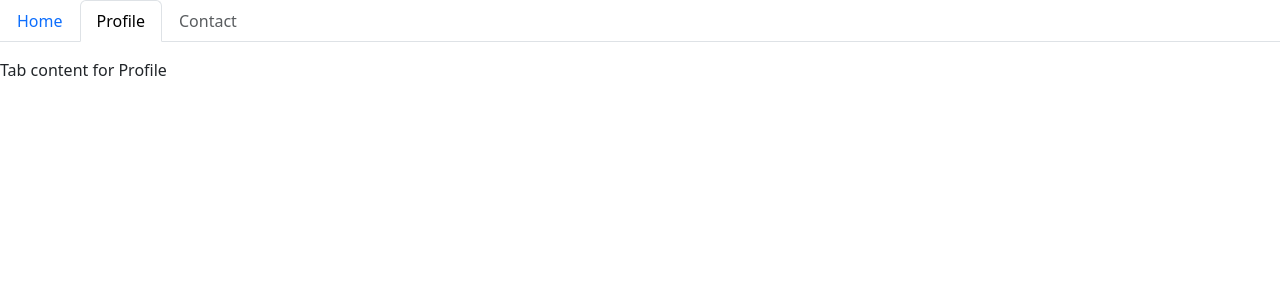
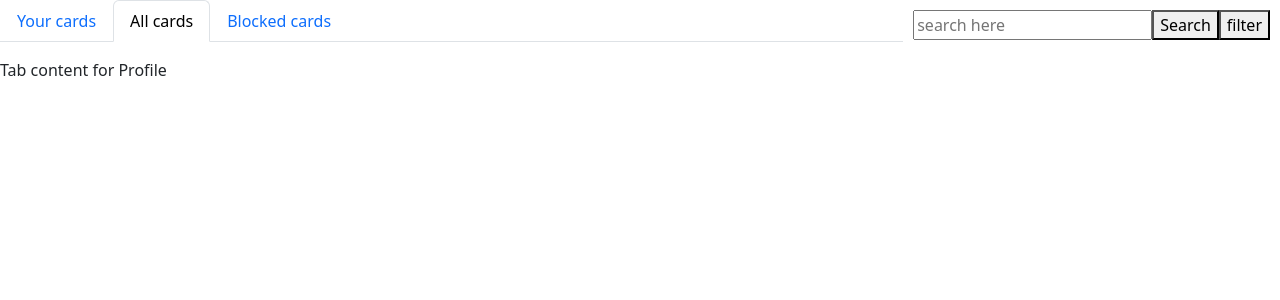
Before and after one commit to chidambarkharvi/pm, a React (Create React App) app: page / in a window 1280 px wide. Shown: the top 300 px of the page. Built offline with nearby package versions, Linux system fonts and the light colour scheme.

Commit message:
tab added with search

```diff
--- a/package.json
+++ b/package.json
@@ -10,6 +10,7 @@
     "react": "^18.2.0",
     "react-bootstrap": "^2.8.0",
     "react-dom": "^18.2.0",
+    "react-icons": "^4.10.1",
     "react-scripts": "5.0.1",
     "web-vitals": "^2.1.4"
   },
--- a/src/App.js
+++ b/src/App.js
@@ -1,24 +1,11 @@
 import React from 'react'
-import Tab from 'react-bootstrap/Tab';
-import Tabs from 'react-bootstrap/Tabs';
+import CardTabs from './components/CardTabs'
 
 function App() {
   return (
-    <Tabs
-      defaultActiveKey="profile"
-      id="uncontrolled-tab-example"
-      className="mb-3"
-    >
-      <Tab eventKey="home" title="Home">
-        Tab content for Home
-      </Tab>
-      <Tab eventKey="profile" title="Profile">
-        Tab content for Profile
-      </Tab>
-      <Tab eventKey="contact" title="Contact" disabled>
-        Tab content for Contact
-      </Tab>
-    </Tabs>
+    <div>
+      <CardTabs />
+    </div>
   )
 }
 
--- /dev/null
+++ b/src/components/CardTabs.js
@@ -0,0 +1,55 @@
+import React, { useState } from 'react'
+import Tab from 'react-bootstrap/Tab';
+import Tabs from 'react-bootstrap/Tabs';
+// import { IoFilterSharp } from 'react-icons/io';
+
+
+function CardTabs({onSearch}) {
+    const [searchTerm, setSearchTerm] = useState('');
+
+    const handleInputChange = (e) => {
+      setSearchTerm(e.target.value);
+    };
+
+    const handleSearch = () => {
+      onSearch(searchTerm);
+    };
+
+  return (
+    <div >
+
+<div style={{float:"right",padding:"10px"}}>
+      <input
+        type="text"
+        value={searchTerm}
+        onChange={handleInputChange}
+        placeholder="search here"
+      />
+      <button onClick={handleSearch}>Search</button>
+      <button>
+       filter
+      </button>
+    </div>
+
+    <Tabs
+      defaultActiveKey="profile"
+      id="uncontrolled-tab-example"
+      className="mb-3"
+    >
+
+      <Tab eventKey="home" title="Your cards">
+        Tab content for Home
+      </Tab>
+      <Tab eventKey="profile" title="All cards">
+        Tab content for Profile
+      </Tab>
+      <Tab eventKey="contact" title="Blocked cards" >
+        Tab content for Contact
+      </Tab>
+    </Tabs>
+
+    </div>
+  )
+}
+
+export default CardTabs
```
